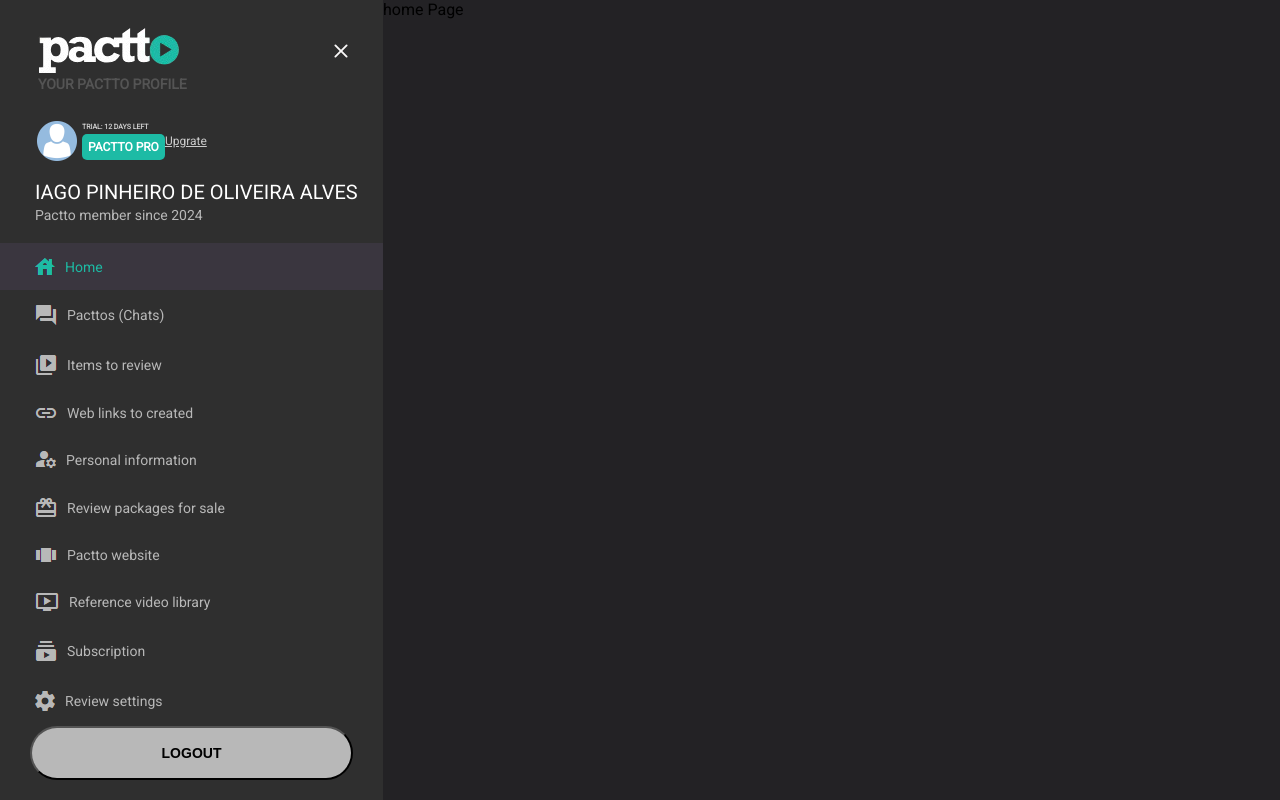
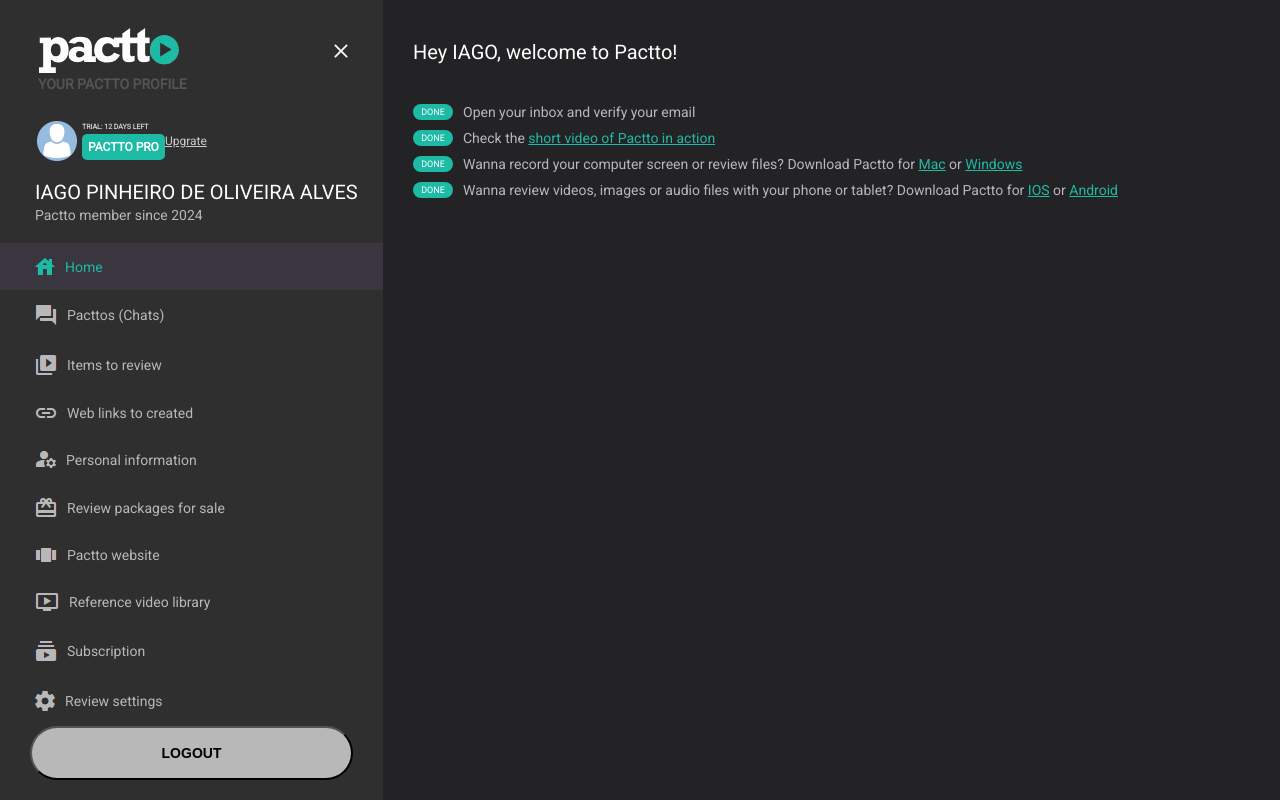
Before and after one commit to iagoPinheiro1401/pactto_challenge, a Next.js app: page / in a window 1280 px wide. Built offline with nearby package versions, Linux system fonts and the light colour scheme.

Commit message:
home page with welcome and created status

```diff
--- /dev/null
+++ b/src/pages/components/status/Status.jsx
@@ -0,0 +1,20 @@
+import styled from "styled-components"
+
+const StyledStatus = styled.div`
+    padding: 3px 7px;
+    border-radius: 10px;
+    background-color: ${props => props.children == 'DONE' ? props.theme.colors.green : 'rgba(252, 252, 252, 0.2)'};
+    color: white;
+    width: 26px;
+    display: flex;
+    justify-content: center;
+    align-items: center;
+    font-size: 9px;
+    font-weight: 400;
+`
+
+export default function Status({ children }) {
+    return(
+        <StyledStatus>{children}</StyledStatus>
+    )
+}
--- a/src/pages/index.jsx
+++ b/src/pages/index.jsx
@@ -1,8 +1,61 @@
+import styled from "styled-components"
+
+import TextBig from "./components/tipography/textBig/TextBig"
+import TextMedium from "./components/tipography/textMedium/TextMedium"
+import Status from "./components/status/Status"
+
+const Container = styled.header`
+  display: flex;
+  gap: 40px;
+  flex-direction: column;
+  padding: 40px 30px;
+`
+
+const StatusContainer = styled.div`
+  display: flex;
+  flex-direction: column;
+  gap: 10px;
+`
+
+const StatusAndText = styled.div`
+  display: flex;
+  align-items: center;
+  gap: 10px;
+`
+
+const Hiperlink = styled.a`
+  text-decoration: underline;
+  color: ${props => props.theme.colors.green};
+`
+
 function HomePage () {
   return (
-    <div>
-      home Page
-    </div>
+    <Container>
+        <TextBig>Hey IAGO, welcome to Pactto!</TextBig>
+        <StatusContainer>
+
+          <StatusAndText>
+            <Status>DONE</Status>
+            <TextMedium>Open your inbox and verify your email</TextMedium>
+          </StatusAndText>
+
+          <StatusAndText>
+            <Status>DONE</Status>
+            <TextMedium>Check the <Hiperlink>short video of Pactto in action</Hiperlink></TextMedium>
+          </StatusAndText>
+
+          <StatusAndText>
+            <Status>DONE</Status>
+            <TextMedium>Wanna record your computer screen or review files? Download Pactto for <Hiperlink>Mac</Hiperlink> or <Hiperlink>Windows</Hiperlink></TextMedium>
+          </StatusAndText>
+
+          <StatusAndText>
+            <Status>DONE</Status>
+            <TextMedium>Wanna review videos, images or audio files with your phone or tablet? Download Pactto for <Hiperlink>IOS</Hiperlink> or <Hiperlink>Android</Hiperlink></TextMedium>
+          </StatusAndText>
+        </StatusContainer>
+
+    </Container>
   )
 }
 
```
